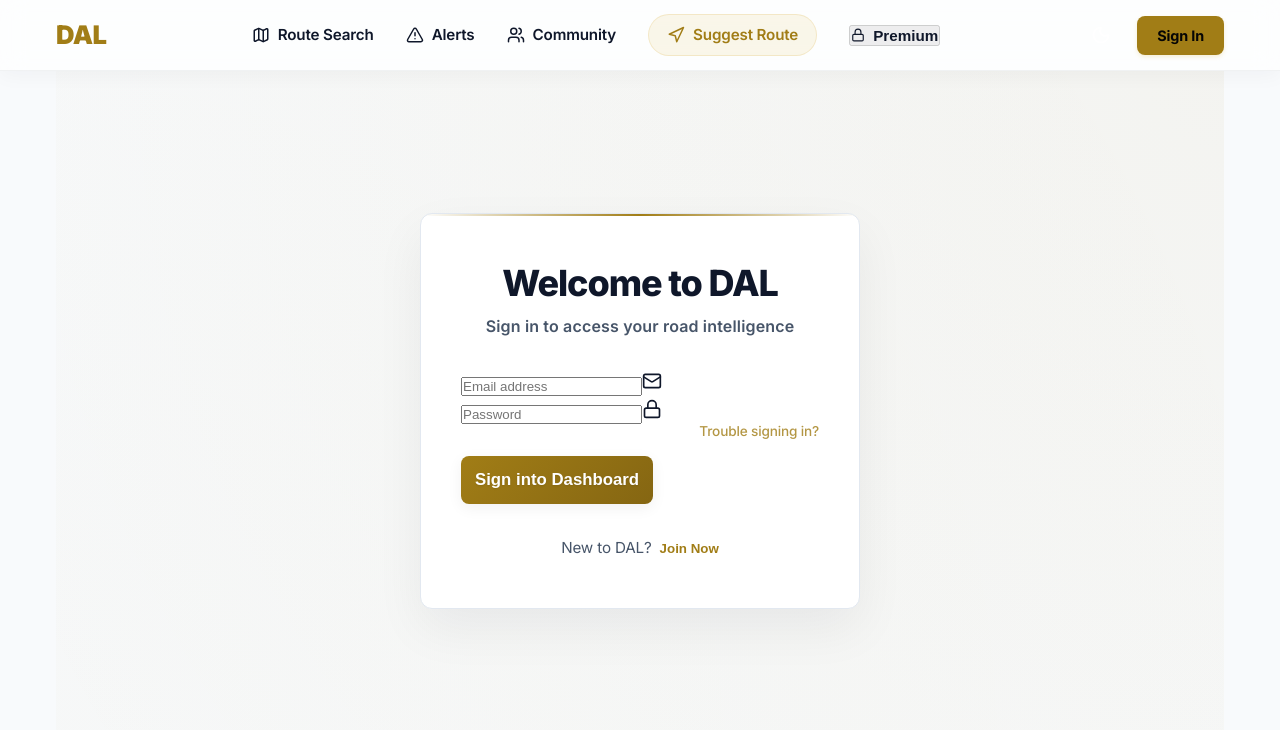
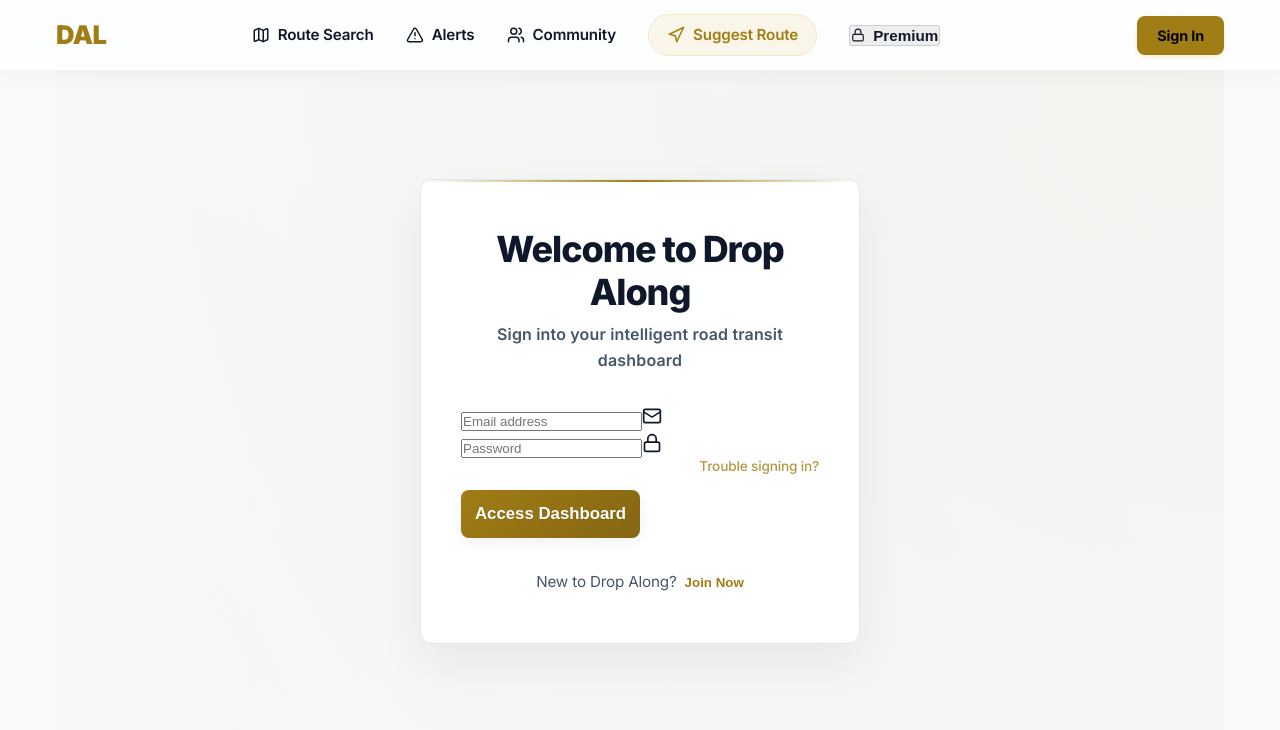
Before and after one commit to dropalonglogistics-lab/DAL, a Next.js app: page /login in a window 1280 px wide. Shown: the top 730 px of the page. Built offline with nearby package versions, Linux system fonts and the light colour scheme; no server answers.

Commit message:
UI Polish: Refined authentication page 'write up' and branding consistency

```diff
--- a/src/app/login/page.tsx
+++ b/src/app/login/page.tsx
@@ -83,9 +83,9 @@ export default function LoginPage() {
         <div className={styles.container}>
             <div className={`${styles.card} ${isSuccess ? styles.successExit : ''}`}>
                 <div className={styles.header}>
-                    <h1 className={styles.title}>{isSignUp ? 'Join DAL' : 'Welcome to DAL'}</h1>
+                    <h1 className={styles.title}>{isSignUp ? 'Create Your Account' : 'Welcome to Drop Along'}</h1>
                     <p className={styles.subtitle}>
-                        {isSignUp ? 'Create an account to start moving smarter' : 'Sign in to access your road intelligence'}
+                        {isSignUp ? 'Join the community moving Port Harcourt smarter' : 'Sign into your intelligent road transit dashboard'}
                     </p>
                 </div>
 
@@ -153,13 +153,13 @@ export default function LoginPage() {
                             <span style={{ display: 'flex', alignItems: 'center', justifyContent: 'center', gap: '8px' }}>
                                 <div className="spinner-small"></div> Processing...
                             </span>
-                        ) : (isSignUp ? 'Create Free Account' : 'Sign into Dashboard')}
+                        ) : (isSignUp ? 'Create Account' : 'Access Dashboard')}
                     </button>
                 </form>
 
                 <div className={styles.footer}>
                     <p>
-                        {isSignUp ? 'Member already?' : 'New to DAL?'}
+                        {isSignUp ? 'Member already?' : 'New to Drop Along?'}
                         <button
                             onClick={() => setIsSignUp(!isSignUp)}
                             className={styles.toggleBtn}
```
